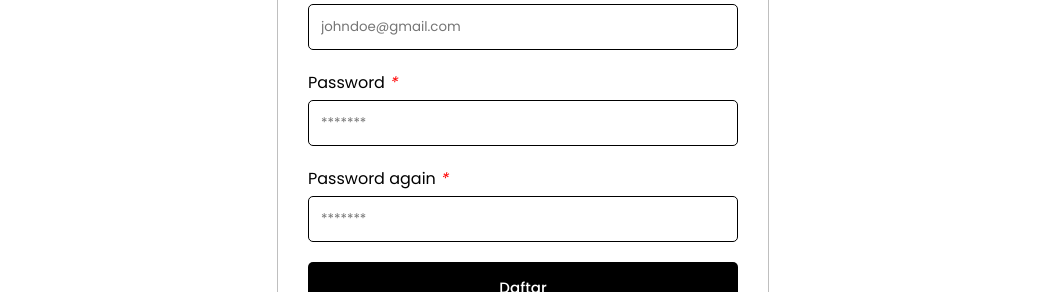
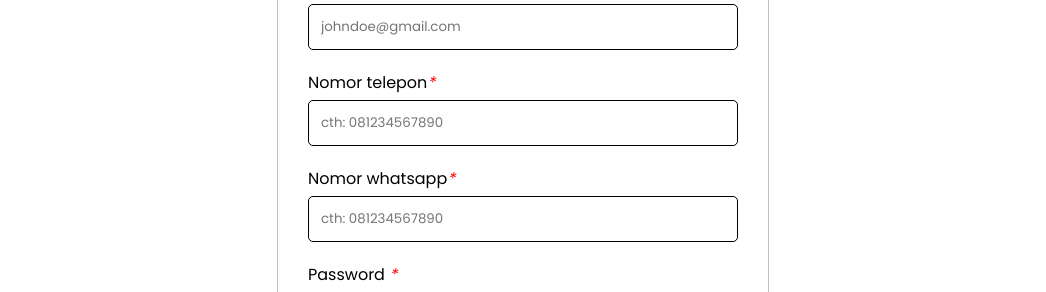
Before and after one commit to Junialdy/silahan, a Next.js app: page /register in a window 1280 px wide. Shown: the part 398-690 px from the top of the page, without its empty margins (117-1163 px from the left). Built offline with nearby package versions, Linux system fonts and the light colour scheme; no server answers.

Commit message:
feat: add number to session

```diff
--- a/src/components/registerForm/registerForm.jsx
+++ b/src/components/registerForm/registerForm.jsx
@@ -31,6 +31,24 @@ const RegisterForm = () => {
         />
       </label>
       <label>
+        Nomor telepon<em>*</em>
+        <input
+          required
+          type="tel"
+          name="nomorhp"
+          placeholder="cth: 081234567890"
+        />
+      </label>
+      <label>
+        Nomor whatsapp<em>*</em>
+        <input
+          required
+          type="tel"
+          name="nomorwa"
+          placeholder="cth: 081234567890"
+        />
+      </label>
+      <label>
         Password <em>*</em>
         <input
           required
--- a/src/lib/auth.config.js
+++ b/src/lib/auth.config.js
@@ -8,6 +8,8 @@ export const authConfig = {
       if (user) {
         token.id = user.id;
         token.isAdmin = user.isAdmin;
+        token.nohp = user.nomorhp;
+        token.nowa = user.nomorwa;
       }
       return token;
     },
@@ -15,6 +17,8 @@ export const authConfig = {
       if (token) {
         session.user.id = token.id;
         session.user.isAdmin = token.isAdmin;
+        session.user.nohp = token.nohp;
+        session.user.nowa = token.nowa;
       }
       return session;
     },
```
Also changed, not shown: src/lib/action.js.
